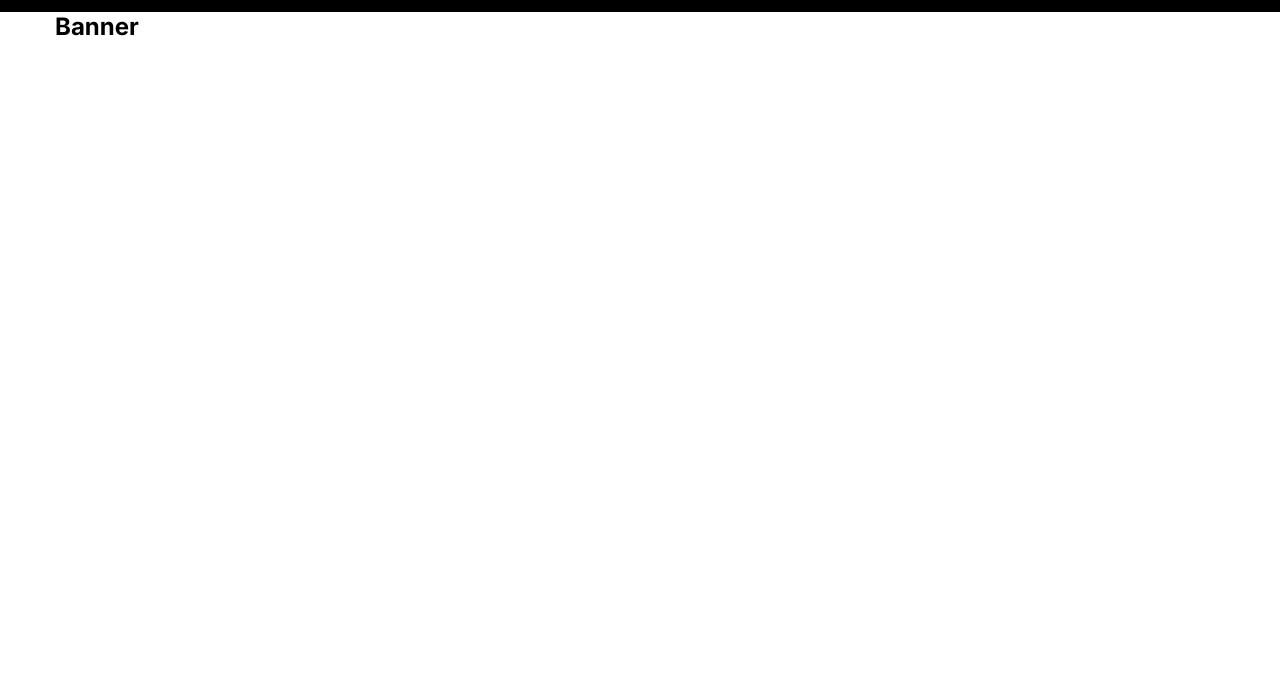
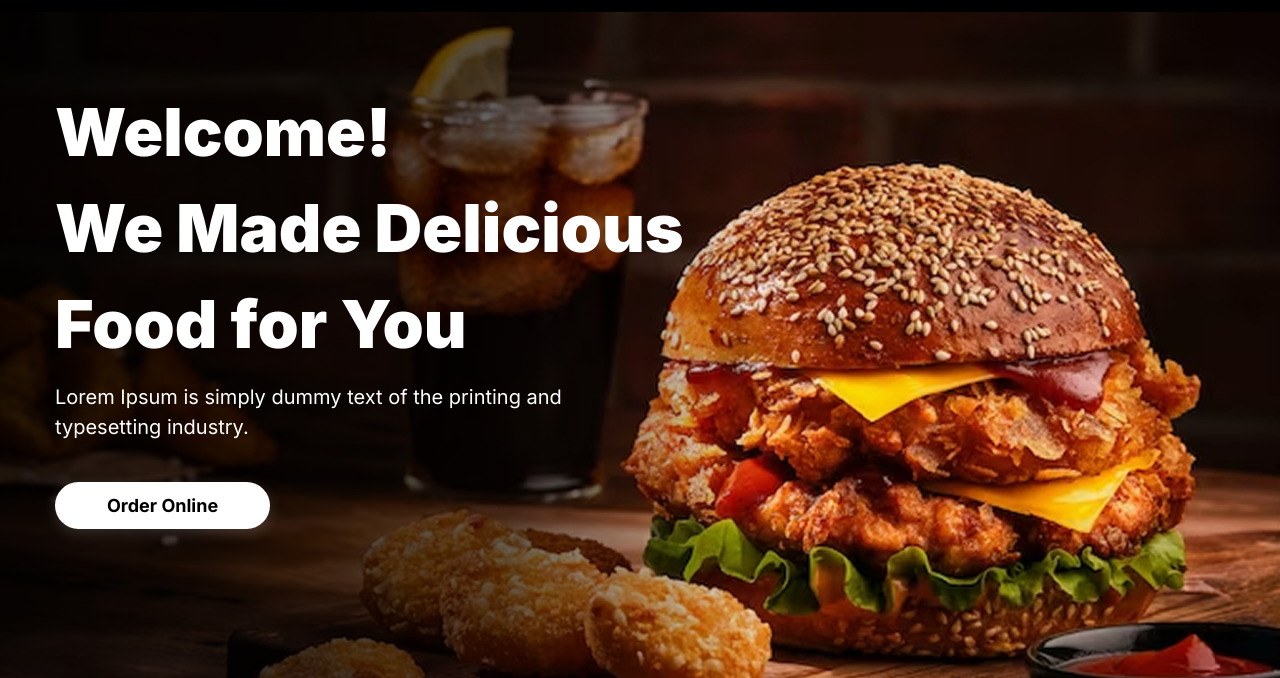
Before and after one commit to Alamin-Coding/MFDR-2503, a plain HTML site: page index.html in a window 1280 px wide. Shown: the part 122-800 px from the top of the page. Drawn offline with Linux system fonts and the light colour scheme.

Commit message:
banner section added

```diff
--- a/css/style.css
+++ b/css/style.css
@@ -30,6 +30,11 @@ ul,ol,li {
     max-width: 1170px;
     margin: 0 auto;
 }
+button {
+    display: inline-block;
+    border: none;
+}
+
 /* ============================
         Common CSS End
 ============================= */
@@ -92,7 +97,52 @@ nav {
 /* ============================
         Banner CSS Start
 ============================= */
-#banner {}
+#banner {
+    /* background-position: center;
+    background-repeat: no-repeat;
+    background-size: cover; */
+}
+
+.overlay {
+    padding-top: 72px;
+    padding-bottom: 246px;
+    background: linear-gradient(-270deg, rgba(0, 0, 0, 0.8) 0%, rgba(0, 0, 0, 0.6) 39.51%, rgba(0, 0, 0, 0) 60.42%, rgba(0, 0, 0, 0) 100%);
+    height: calc(100vh - 134px);
+}
+
+.banner_content {
+    width: 652px;
+}
+.banner_content h1 {
+    color: var(--white);
+    font-size: 50px;
+    font-weight: 900;
+    font-size: 66px;
+    line-height: 96px;
+}
+.banner_content h1 span {
+    display: block;
+}
+.banner_content p {
+    font-size: 20px;
+    line-height: 1.5;
+    color: var(--white);
+    padding-top: 10px;
+    padding-bottom: 40px;
+    padding-right: 113px;
+}
+.banner_content button {
+    font-size: 18px;
+    line-height: 1.5;
+    font-weight: 700;
+    border-radius: 1000px;
+    text-align: center;
+    color: var(--black);
+    background: var(--white);
+    box-shadow: 0 4px 14px 0 rgba(255, 255, 255, 0.15);
+    padding: 10px 52px;
+    border: none;
+}
 /* ============================
         Banner CSS End
 ============================= */
--- a/index.html
+++ b/index.html
@@ -36,12 +36,17 @@
         </div>
     </nav>
 
-        <section id="banner">
-        <div class="container">
-            <div class="banner_content">
-                <h1>Banner</h1>
+        <section id="banner" style="background: url(./images/bg-image.jpg) no-repeat center/cover">
+            <div class="overlay">
+                <div class="container">
+                    <div class="banner_content">
+                        <h1><span>Welcome!</span> We Made Delicious Food for You</h1>
+                        <p>Lorem Ipsum is simply dummy text of the printing and typesetting industry. </p>
+                        <button>Order Online</button>
+                    </div>
+                </div>
+
             </div>
-        </div>
     </section>
 </body>
 </html>
```
Also changed, not shown: images/bg-image.jpg (added).
